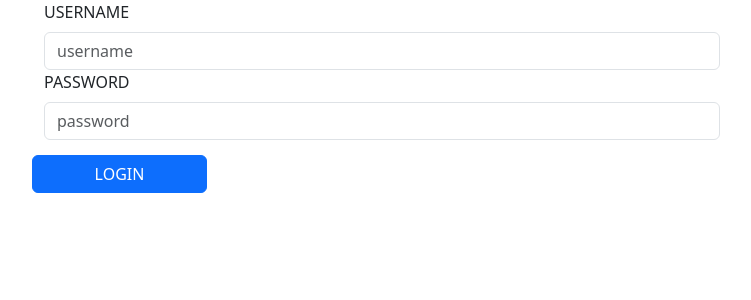
After one commit to aramsac/Prueba-3-PGY-3121, a Django app: page /loginAdmin in a window 1280 px wide. The commit adds this page. Shown: the top 300 px of the page, without its empty margins (258-1009 px from the left). Run offline with Django 4.2, Linux system fonts and the light colour scheme; some libraries are stand-ins or nearby versions.

Commit message:
creacion de login y logout

```diff
--- /dev/null
+++ b/app/app/template/login.html
@@ -0,0 +1,38 @@
+<!DOCTYPE html>{% load static %}
+<html lang="en">
+<head>
+    <meta charset="UTF-8">
+    <meta http-equiv="X-UA-Compatible" content="IE=edge">
+    <meta name="viewport" content="width=device-width, initial-scale=1.0">
+    <title>LOGIN</title>
+    <link rel="stylesheet" href="{% static 'css/bootstrap/bootstrap.min.css' %}">
+</head>
+<body>
+
+    <!-- formulario login -->
+    <form id="frm-login" method="POST" action="/loginAdmin">{% csrf_token %}
+        <div class="container" style="max-width:700px !important">
+          <div class="form-group row">
+            <div class="col-sm-12">
+              <label for="txt-username" class="form-label">USERNAME</label>
+              <input id="txt-username" name="username" class="form-control" placeholder="username" required />
+            </div>
+          </div>
+          <div class="form-group row">
+            <div class="col-sm-12">
+              <label for="txt-password" class="form-label">PASSWORD</label>
+              <input type="password" id="txt-password" name="password" class="form-control" placeholder="password" required/>
+            </div>
+          </div>
+
+          <div class="form-group row">
+              <button type="submit" style="margin-top: 15px;"
+                            class=" col-sm-3 btn btn-primary">LOGIN</button>
+          </div>
+        </div>
+      </form>
+    <script src="{% static 'js/jquery/jquery-3.6.0.min.js' %}"></script>
+    <script src="{% static 'js/popper/popper.min.js' %}"></script>
+    <script src="{% static 'js/bootstrap/bootstrap.min.js' %}"></script>
+</body>
+</html>
--- a/app/app/urls.py
+++ b/app/app/urls.py
@@ -27,17 +27,33 @@ from app.views.mantenedor_contacto import cargar_contacto
 from app.views.cuenta_usuario import crear_usuario, inicio_seccion
 from app.views.mantenedor_usuario import cargar_usuarios
 
+""" para el login """
+from app.views import login
+from app.views import logout
+from django.contrib.auth.models import Permission, ContentType
+from app.models import Contacto
+from app.models import Usuario
+
+admin.site.register(Permission)
+admin.site.register(ContentType)
+admin.site.register(Contacto)
+admin.site.register(Usuario)
+
+
 
 
 urlpatterns = [
     path('admin/', admin.site.urls),
     path('',index) ,
+    path('index/',index) ,
     path('productos/' , productos),
     path('contacto/' , contacto),
     path('contacto/formulario' , formulario_contacto),
     path('mantenedor-contacto', cargar_contacto),
     path('login', inicio_seccion),
     path('login/crear-usuario', crear_usuario),
-    path('usuarios',cargar_usuarios)
+    path('usuarios',cargar_usuarios),
+    path('loginAdmin', login.index),
+    path('logout/', logout.logout_user),
 
 ]
--- /dev/null
+++ b/app/app/views/login.py
@@ -0,0 +1,35 @@
+from django.shortcuts import render, redirect
+from django.contrib.auth import login, authenticate
+
+def index(request):
+    print('login.index')
+    if request.method == 'POST':
+        print('request.method: ',  request.method)
+        try:
+            username = request.POST.get('username')
+            password = request.POST.get('password')
+            print('username: ',  username)
+
+            print('password: ',  password)
+
+            user = authenticate(username = username, password=password)
+            print('authenticated: ',  True)
+            login(request, user)
+            print('login: ',  True)
+            return redirect('/index/')
+        except Exception as e:
+            print(e)
+    return render(request, 'login.html')
+
+
+
+def authorization(request, perm):
+    print('authorization | user -> ', request.user)
+    if request.user != None and request.user.__str__() != 'AnonymousUser':
+        if request.user.has_perm(perm):
+            return True, ''
+        else:
+            return False, '/error-403/'
+    else:
+        print('Unauthorized')
+        return False, '/error-401/'
--- a/app/app/views/mantenedor_contacto.py
+++ b/app/app/views/mantenedor_contacto.py
@@ -1,5 +1,7 @@
+import errno
 from django.shortcuts import render
 from app.models import Contacto
+from app.views.login import authorization
 
 def cargar_contacto(request):
 
@@ -7,6 +9,7 @@ def cargar_contacto(request):
     print('method -> ', request.method)
     if request.method == 'GET':
         try:
+            auth, error = authorization(request,'delete_contacto')
             codigo = request.GET['codigo']
             print('codigo -> ', codigo)
             contacto = Contacto.objects.get(pk=codigo)
--- a/app/app/views/mantenedor_usuario.py
+++ b/app/app/views/mantenedor_usuario.py
@@ -1,11 +1,13 @@
 from wsgiref.util import request_uri
 from django.shortcuts import render
 from app.models import  Usuario
+from app.views.login import authorization
 
 def cargar_usuarios(request):
 
     if request.method == "GET":
         try:
+
             Usuario.objects.get(pk=request.GET['codigo']).delete()
         except Exception as e:
             print(e)
```
Also changed, not shown: app/app/static/css/navbar/iconosNavbar.css (+28 -1 lines), app/app/template/mantenedor-contacto.html (+14 -2 lines), app/app/template/navbar/navbar.html (+37 -12 lines), app/app/views/logout.py (added, +10 -0 lines).
